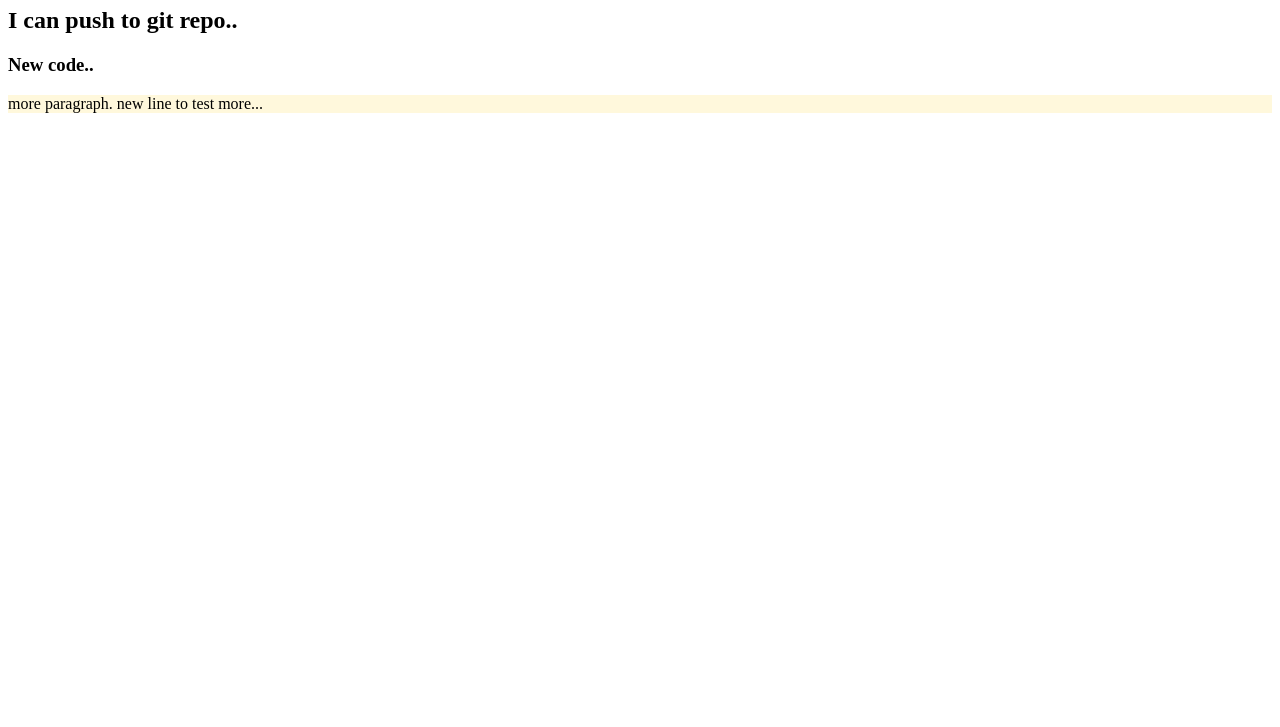
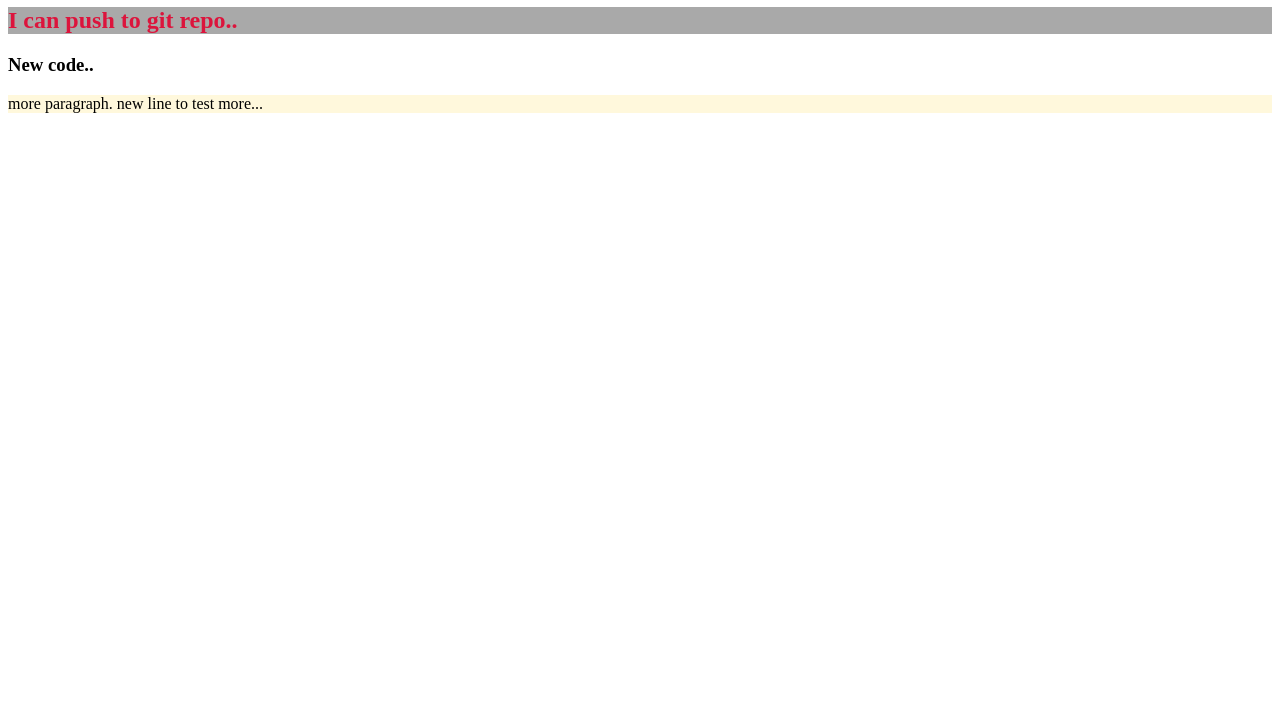
Before and after one commit to RashidulHabib/my-second-repo, a plain HTML site: page index.html in a window 1280 px wide. Shown: the part 73-800 px from the top of the page. Drawn offline with Linux system fonts and the light colour scheme.

Commit message:
added more css

```diff
--- a/index.css
+++ b/index.css
@@ -4,3 +4,9 @@ h1{
 p{
     background-color: cornsilk;
 }
+
+h2{
+    color: crimson;
+    background-color: darkgray;
+    border: 2px green;
+}
```
